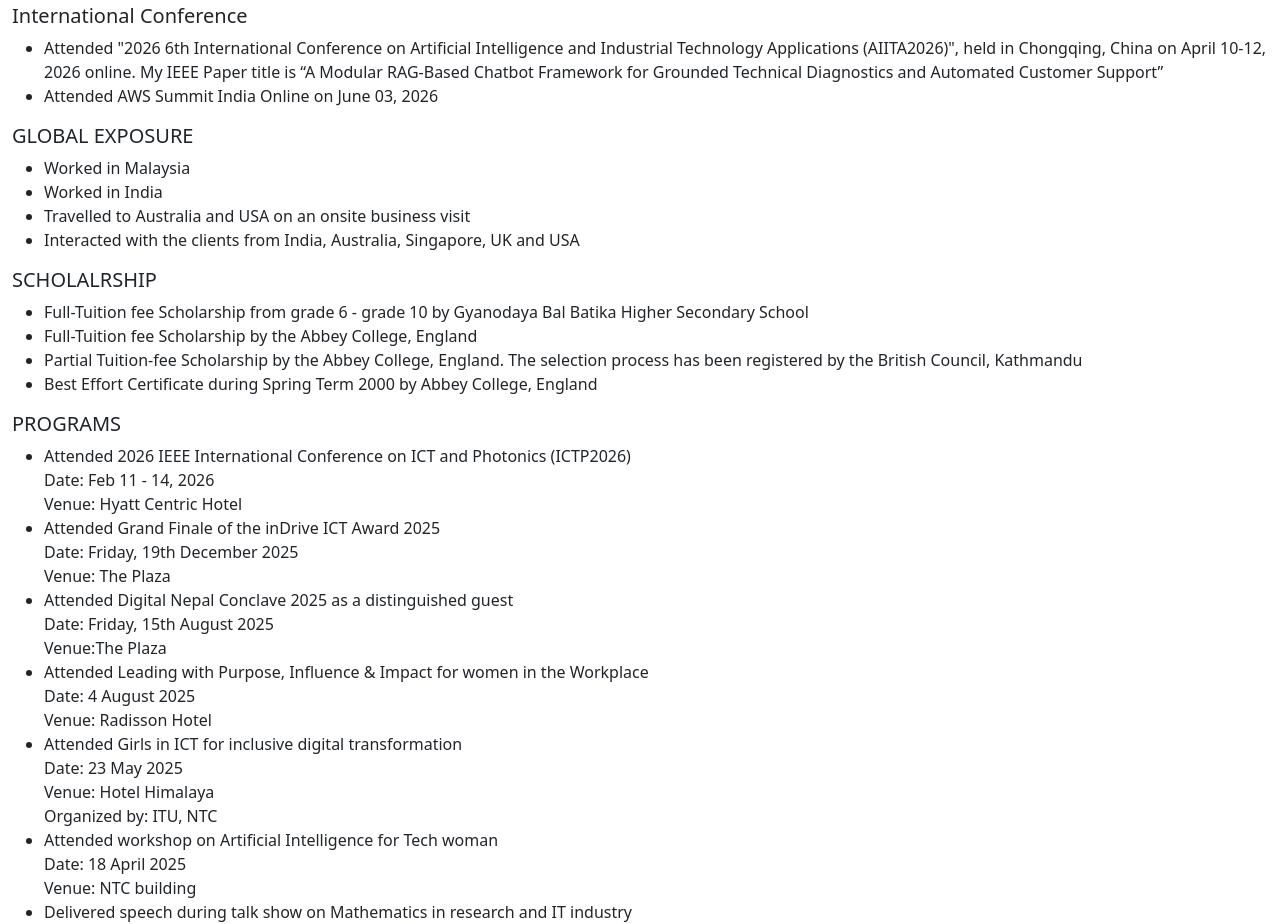
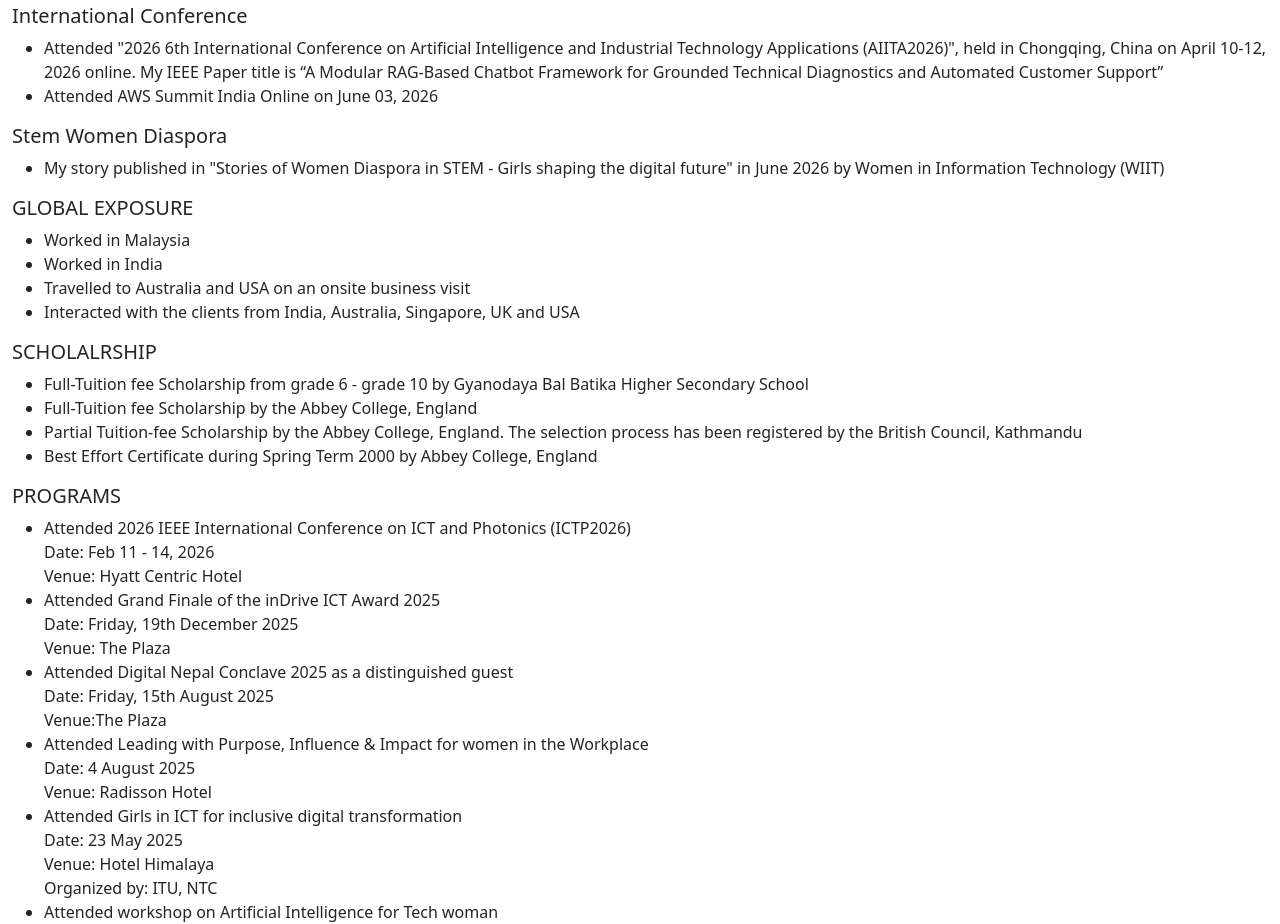
Before and after one commit to rs20212021/Detail, a plain HTML site: page index.html in a window 1280 px wide. Shown: the part 1780-2704 px from the top of the page. Drawn offline with Linux system fonts and the light colour scheme.

Commit message:
stem wome

```diff
--- a/index.html
+++ b/index.html
@@ -147,6 +147,16 @@
                     <li><h7>Attended AWS Summit India Online on June 03, 2026</h7></li>
                 </ul>
             </div>
+        </div>
+        <div class="row">
+               <div class="col-sm-12">
+                    <h5 align="left">Stem Women Diaspora</h5>
+               </div>
+               <div class="col-sm-12">
+                    <ul>
+                        <li><h7>My story published in "Stories of Women Diaspora in STEM - Girls shaping the digital future" in June 2026 by Women in Information Technology (WIIT)</h7></li>
+                    </ul>
+               </div>
         </div>
         <div class="row">
                <div class="col-sm-12">
```
